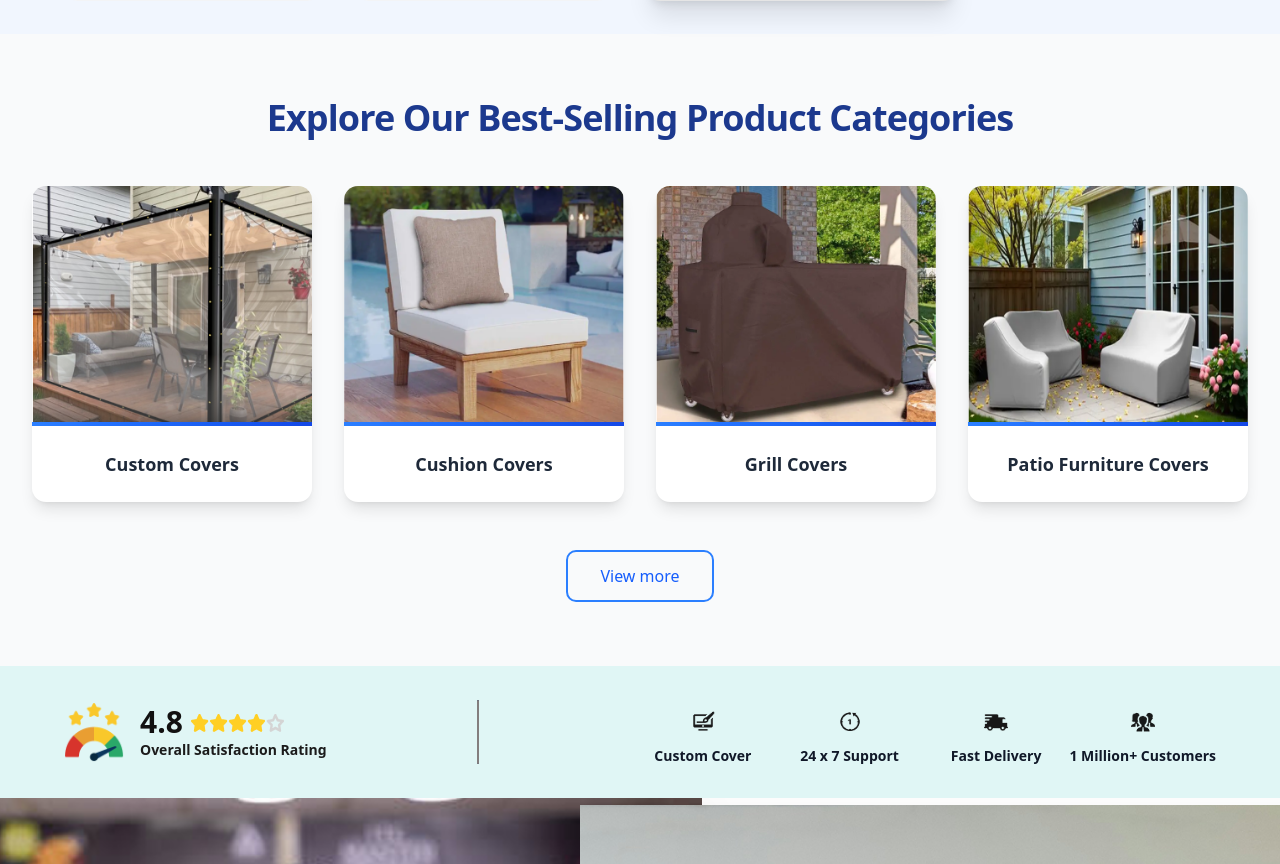
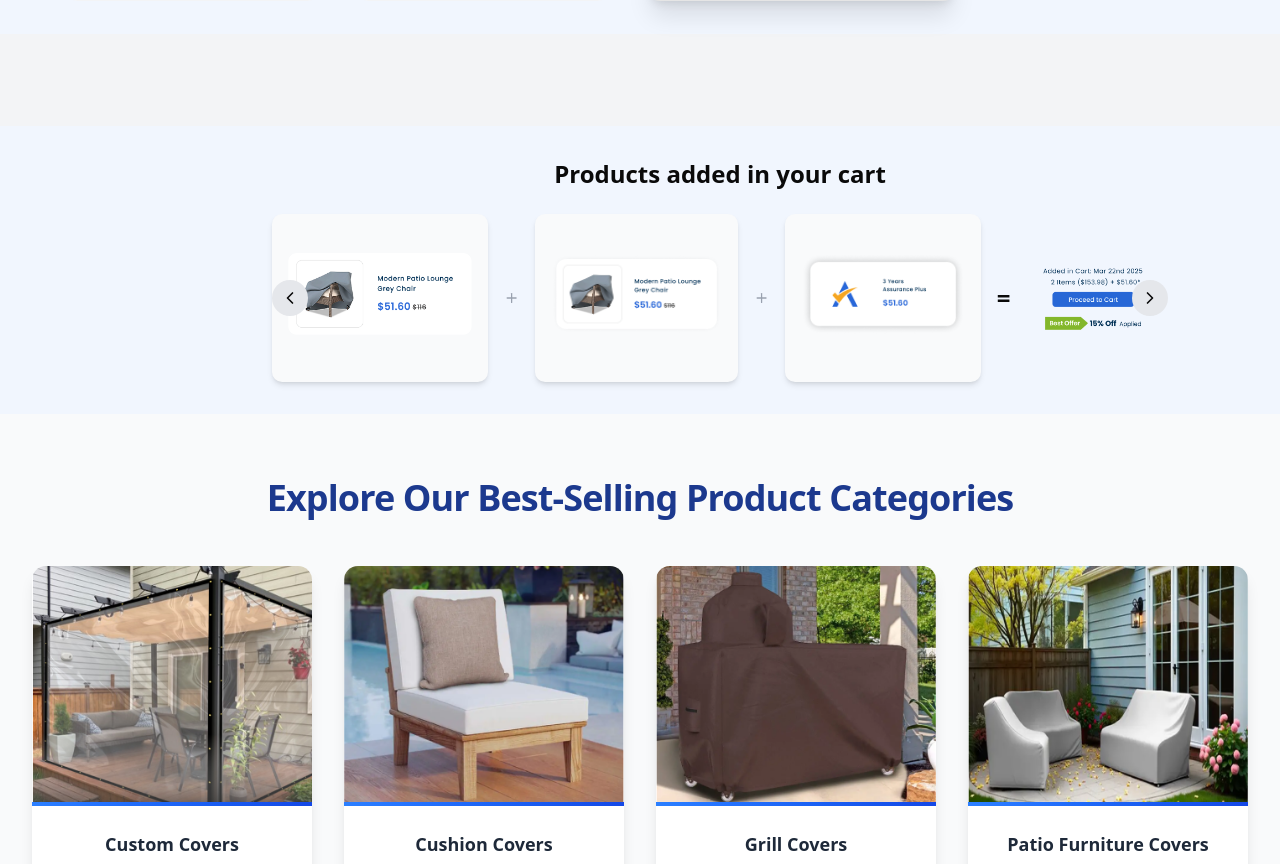
Before and after one commit to digitalmongers/dobby-mall, a Next.js app in the folder frontend/: page / in a window 1280 px wide. Shown: the part 1112-1976 px from the top of the page. Built offline with nearby package versions, Linux system fonts and the light colour scheme.

Commit message:
Second-commit

```diff
--- a/frontend/src/components/Homepage.tsx
+++ b/frontend/src/components/Homepage.tsx
@@ -1,7 +1,7 @@
 'use client'
 
 import { useState, useEffect } from 'react'
-import { ChevronLeft, ChevronRight } from 'lucide-react'
+import { ChevronLeft, ChevronRight, Plus } from 'lucide-react'
 import ProductCategories from './ProductCategories'
 import ShoppingCart from './ShoppingCart'
 
@@ -226,6 +226,60 @@
       {/* Cart Products Section with Swiper 2 */}
     <ShoppingCart/>
 
+      <div className="py-8 px-4"  style={{
+    backgroundColor: '#F1F6FE',
+    width: '1440px',
+    height: '2^9px',
+    marginTop: '92px',
+  }}>
+        <h2 className="text-2xl font-bold text-center mb-6">Products added in your cart</h2>
+        <div className="relative max-w-4xl mx-auto">
+         <div className="flex items-center justify-center space-x-4">
+  {cartProducts.slice(0, 3).map((product, index, arr) => (
+    <div key={index} className="flex items-center space-x-4">
+      <div className="bg-gray-50 rounded-lg p-4 text-center shadow-md hover:shadow-lg transition">
+        <img
+          src={product.image}
+          alt={product.name}
+          className="h-32 mx-auto object-contain mb-2"
+        />
+      </div>
+
+      {/* Only show the Plus icon if it's not the last item */}
+      {index < arr.length - 1 && (
+        <Plus className="w-6 h-6 text-gray-400" />
+      )}
+    </div>
+  ))}
+
+  {/* Equal sign and final result box */}
+  <span className="text-2xl font-bold">=</span>
+  <div className=" p-4 w-48 text-center ">
+
+     <img
+    src="/images/GroupD.png"
+    alt="Summary"
+    className="mx-auto h-24 object-contain"
+  />
+  </div>
+</div>
+
+
+          {/* Cart Navigation */}
+          <button
+            onClick={() => prevSlide('cart')}
+            className="absolute left-0 top-1/2 transform -translate-y-1/2 bg-gray-200 hover:bg-gray-300 p-2 rounded-full"
+          >
+            <ChevronLeft className="w-5 h-5" />
+          </button>
+          <button
+            onClick={() => nextSlide('cart')}
+            className="absolute right-0 top-1/2 transform -translate-y-1/2 bg-gray-200 hover:bg-gray-300 p-2 rounded-full"
+          >
+            <ChevronRight className="w-5 h-5" />
+          </button>
+        </div>
+      </div>
 
       {/* Product Categories Section with Swiper 3 */}
     <ProductCategories/>
```
